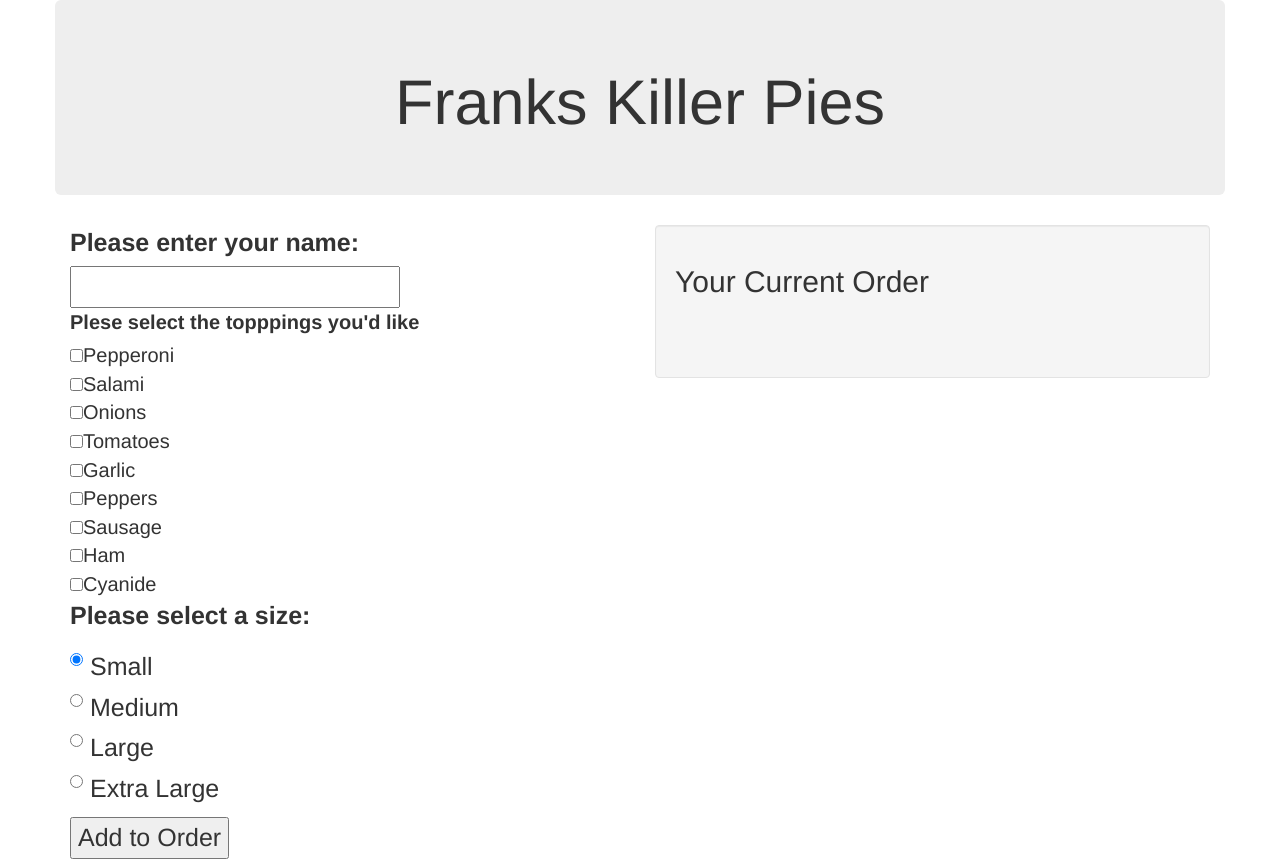
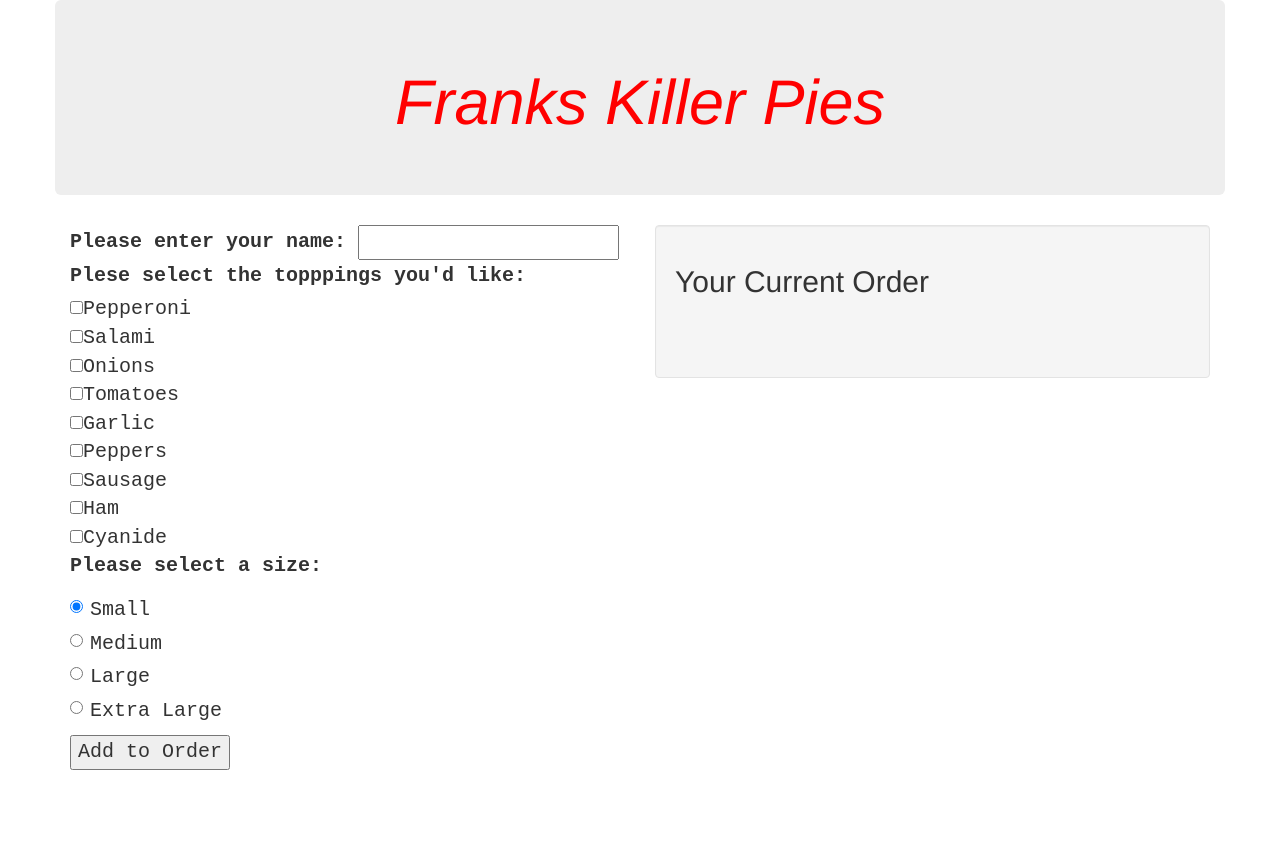
Before and after one commit to MLiamS/pizza-shop, a plain HTML site: page index.html in a window 1280 px wide. After the commit the page ends 800 px from the top, so only its background shows below. Drawn offline with nearby package versions, Linux system fonts and the light colour scheme.

Commit message:
add from reset Method

```diff
--- a/css/styles.css
+++ b/css/styles.css
@@ -1,5 +1,15 @@
-.title{text-align: center
+
+
+.jumbotron{
+  text-align: center;
+  font-weight: bolder;
+  color: red;
+  font-style: italic;
 }
-.checkboxs{font-size: 20px
+.checkboxs{
+  font-size: 20px
 }
-.col-md-6, .lable{ font-size: 25px;}
+#pizzaForm{
+  font-size: 20px;
+  font-family: monospace;
+}
--- a/index.html
+++ b/index.html
@@ -16,7 +16,7 @@
           <label for="orderName">Please enter your name:</label>
           <input id="orderName" type="text">
           <div class="checkboxs">
-            <label for="toppings">Plese select the topppings you'd like</label><br>
+            <label for="toppings">Plese select the topppings you'd like:</label><br>
             <input type="checkbox" name="toppings" value=" Pepperoni">Pepperoni<br>
             <input type="checkbox" name="toppings" value=" Salami">Salami<br>
             <input type="checkbox" name="toppings" value=" Onions">Onions<br>
--- a/js/scripts.js
+++ b/js/scripts.js
@@ -44,6 +44,7 @@ $(function() {
     $("#order").append("<li>" + "Toppings: " + newPie.toppings + "</li>");
     $("#order").append("<li>" + "Price:  $" + price + "'s" +"</li>");
     $("#order").append("<li>" + "</li>");
+    This.reset();
     // addPrice(price, totalPrice);
     // console.log(price, totalPrice);
     // console.log(newPrice);
```
